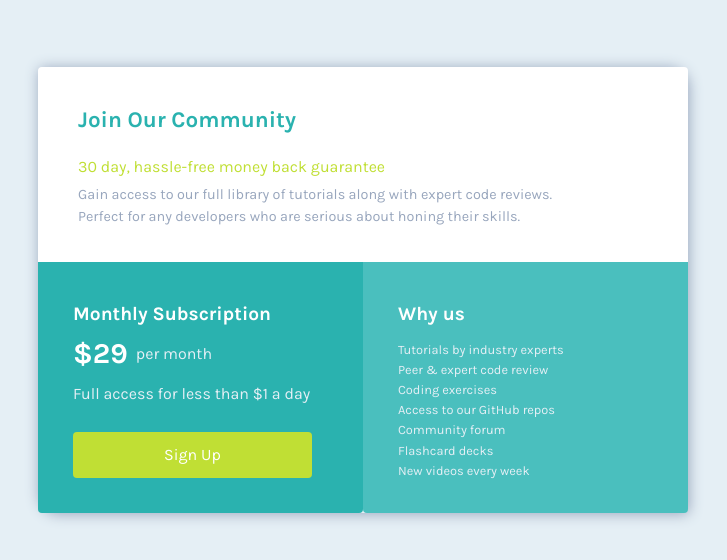
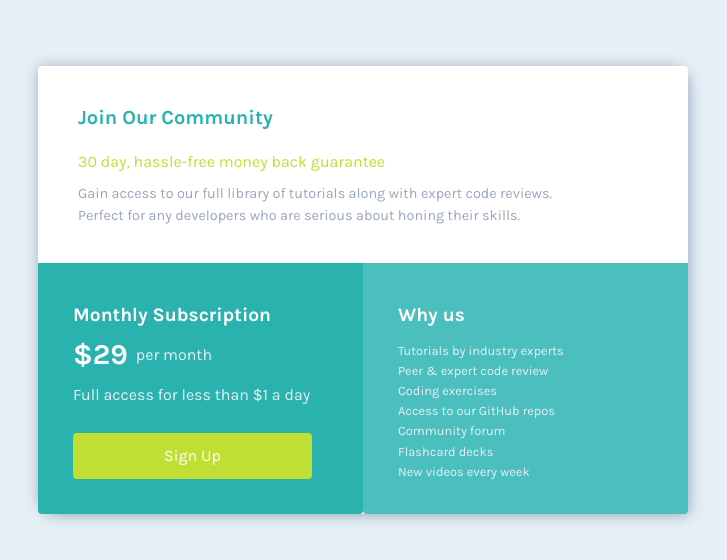
Before and after one commit to KenSparks-Dev/Single-price-grid.github.io, a website: page index.html in a window 1280 px wide. Shown: the part 110-670 px from the top of the page, without its empty margins (277-1004 px from the left). Drawn offline with nearby package versions, Linux system fonts and the light colour scheme.

Commit message:
final push of the night

```diff
--- a/style.css
+++ b/style.css
@@ -29,13 +29,13 @@ body {
 	background: white;
 }
 .top-col h5, p {
-	padding: 0 40px;
+	padding: 2px 40px;
 }
 .top-row-title {
 	color: hsl(179, 62%, 43%);
 	font-weight:700;
-	padding: 0px 40px 15px 40px;
-	font-size:1.4em;
+	padding: 0px 40px 12px 40px;
+	font-size:1.25em;
 
 }
 .top-row-subtitle {
```
